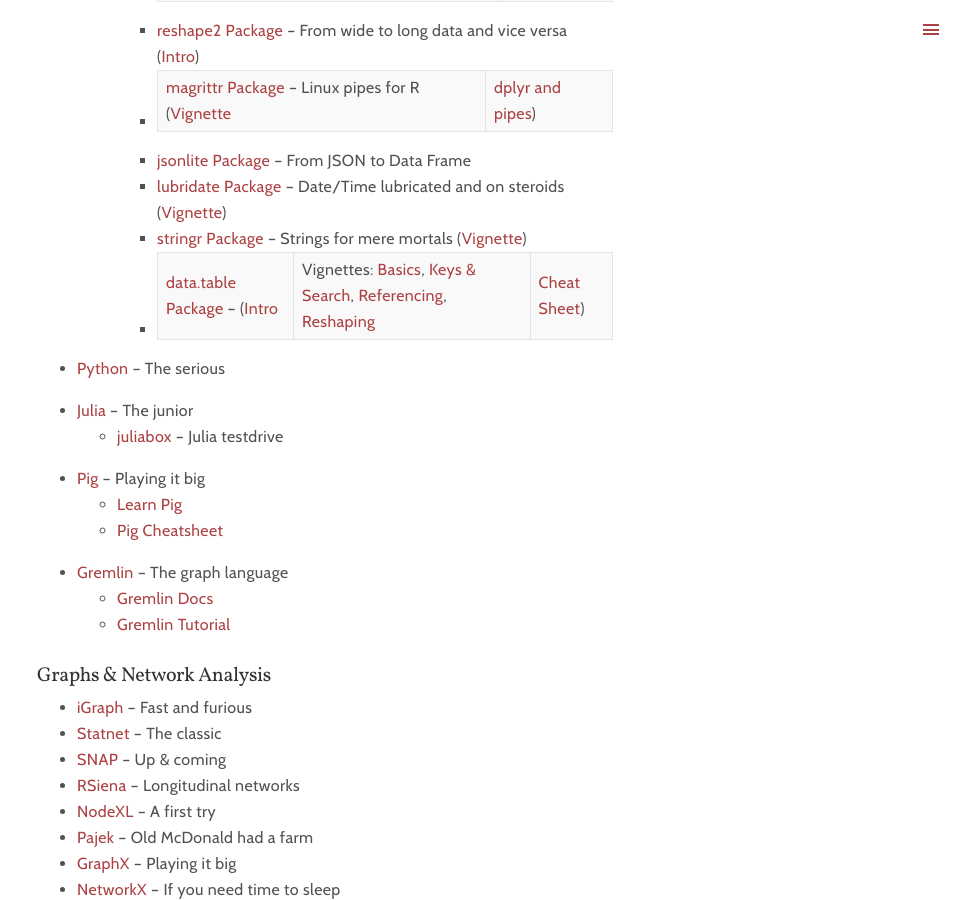
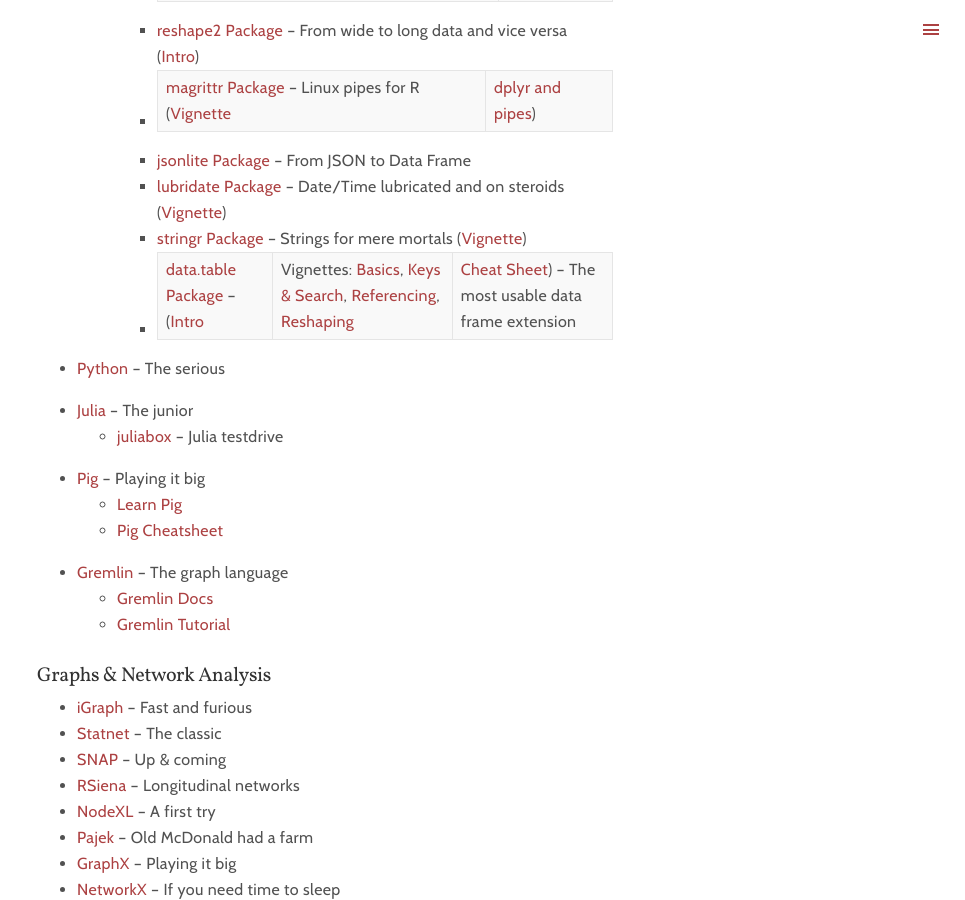
Before and after one commit to retrography/retrography.github.io, a Jekyll site: the page built from resources.markdown, in a window 1280 px wide and 900 px high, scrolled down 1151 px. Shown: the whole window, without its empty margins (315-1280 px from the left). Built offline with Jekyll 4.4.1, drawn with Linux system fonts in a browser that asks for light colours; Markdown is read by kramdown in place of the engine named in the settings.

Commit message:
Update resources.markdown

```diff
--- a/resources.markdown
+++ b/resources.markdown
@@ -44,7 +44,7 @@ A list of resources and tools that I find useful, for me and for every researche
 		* [jsonlite Package](https://cran.r-project.org/web/packages/jsonlite/index.html) -- From JSON to Data Frame
 		* [lubridate Package](https://cran.r-project.org/web/packages/lubridate/index.html) -- Date/Time lubricated and on steroids ([Vignette](https://cran.r-project.org/web/packages/lubridate/vignettes/lubridate.html))
 		* [stringr Package](https://cran.r-project.org/web/packages/stringr/index.html) -- Strings for mere mortals ([Vignette](https://cran.r-project.org/web/packages/stringr/vignettes/stringr.html))
-		* [data.table Package](https://cran.r-project.org/web/packages/data.table/index.html) -- ([Intro](https://cran.r-project.org/web/packages/data.table/vignettes/datatable-intro.pdf)|Vignettes: [Basics](https://cran.r-project.org/web/packages/data.table/vignettes/datatable-intro-vignette.html), [Keys & Search](https://cran.r-project.org/web/packages/data.table/vignettes/datatable-keys-fast-subset.html), [Referencing](https://cran.r-project.org/web/packages/data.table/vignettes/datatable-reference-semantics.html), [Reshaping](https://cran.r-project.org/web/packages/data.table/vignettes/datatable-reshape.html)|[Cheat Sheet](https://s3.amazonaws.com/assets.datacamp.com/img/blog/data+table+cheat+sheet.pdf))
+		* [data.table Package](https://cran.r-project.org/web/packages/data.table/index.html) -- ([Intro](https://cran.r-project.org/web/packages/data.table/vignettes/datatable-intro.pdf) | Vignettes: [Basics](https://cran.r-project.org/web/packages/data.table/vignettes/datatable-intro-vignette.html), [Keys & Search](https://cran.r-project.org/web/packages/data.table/vignettes/datatable-keys-fast-subset.html), [Referencing](https://cran.r-project.org/web/packages/data.table/vignettes/datatable-reference-semantics.html), [Reshaping](https://cran.r-project.org/web/packages/data.table/vignettes/datatable-reshape.html) | [Cheat Sheet](https://s3.amazonaws.com/assets.datacamp.com/img/blog/data+table+cheat+sheet.pdf)) -- The most usable data frame extension
 
 * [Python](https://www.python.org) -- The serious
 
```
